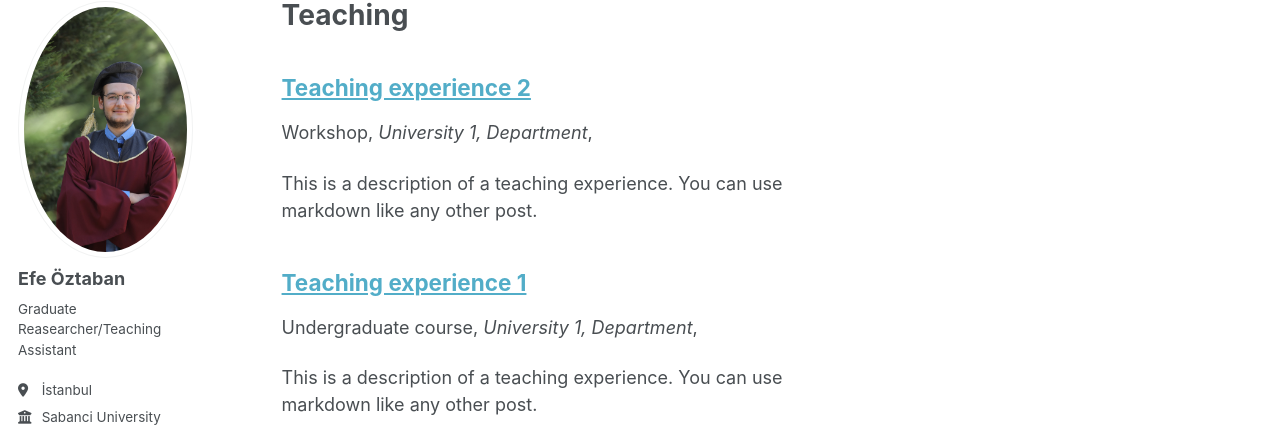
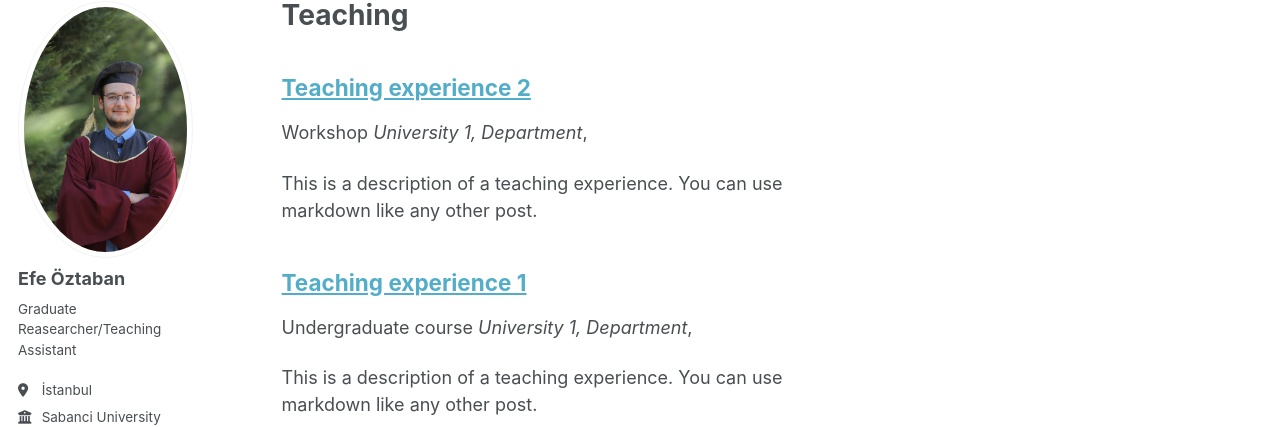
Before and after one commit to efeoztaban/efeoztaban.github.io, a Jekyll site: the page built from _pages/teaching.html, in a window 1280 px wide and 936 px high. Shown: the part 105-532 px from the top of the window. Built offline with Jekyll 4.4.1, drawn with Linux system fonts in a browser that asks for light colours; some web fonts are replaced.

Commit message:
Update archive-single.html

```diff
--- a/_includes/archive-single.html
+++ b/_includes/archive-single.html
@@ -39,9 +39,9 @@
     {% endif %}
 
         {% if post.collection == 'teaching' %}
-          <p> {{ post.type }}, <i>{{ post.venue }}</i>,</p>
+          <p> {{ post.type }} <i>{{ post.venue }}</i>,</p>
         {% elsif post.collection == 'publications' %}
-          <p> <i>{{ post.venue }}</i>,  </p>
+          <p> <i>{{ post.venue }}</i>  </p>
         {% elsif post.date %}
          <p class="page__date"><strong><i class="fa fa-fw fa-calendar" aria-hidden="true"></i> {{ site.data.ui-text[site.locale].date_label | default: "Published:" }}</strong> <time datetime="{{ post.date | default: "1900-01-01" | date_to_xmlschema }}">{{ post.date | default: "1900-01-01" | date: "%B %d, %Y" }}</time></p>
         {% endif %}
```
